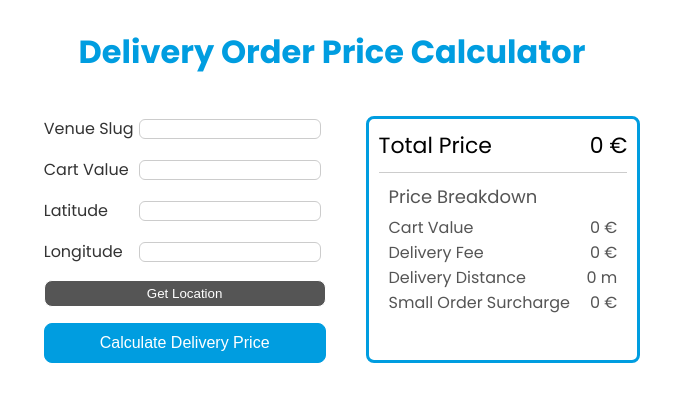
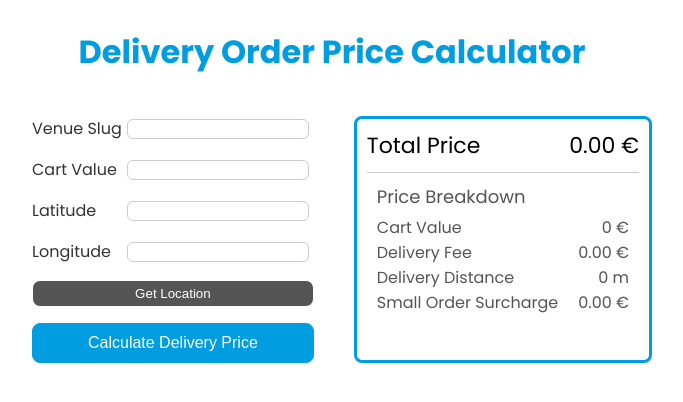
Before and after one commit to ito-miyuki/delivery-order-price-calculator, a React (Vite) app: page / in a window 1280 px wide. Shown: the top 402 px of the page, without its empty margins (308-991 px from the left). Built offline with nearby package versions, Linux system fonts and the light colour scheme.

Commit message:
fixed price format

```diff
--- a/src/components/DeliveryPrice.tsx
+++ b/src/components/DeliveryPrice.tsx
@@ -18,21 +18,21 @@ function DeliveryPrice({
     return (
         <div className="delivery-price-container">
             <div className="total-value">
-                <span className="topic">Total Price</span><span className="value">{total} €</span>
+                <span className="topic">Total Price</span><span className="value">{(total / 100).toFixed(2)} €</span>
             </div>
             <hr className="divider" />
             <p className="breakdown">Price Breakdown</p>
             <div className="breakdown-value">
-                <span className="topic">Cart Value</span><span className="value">{cartValue ?? 0} €</span>
+                <span className="topic">Cart Value</span><span className="value">{cartValue ? cartValue : 0} €</span>
             </div>
             <div className="breakdown-value">
-                <span className="topic">Delivery Fee</span><span className="value">{deliveryFee} €</span>
+                <span className="topic">Delivery Fee</span><span className="value">{(deliveryFee / 100).toFixed(2)} €</span>
             </div>
             <div className="breakdown-value">
                 <span className="topic">Delivery Distance</span><span className="value">{deliveryDis} m</span>
             </div>
             <div className="breakdown-value">
-                <span className="topic">Small Order Surcharge</span><span className="value">{surcharge} €</span>
+                <span className="topic">Small Order Surcharge</span><span className="value">{(surcharge / 100).toFixed(2)} €</span>
             </div>
         </div>
     );
--- a/src/components/Form.tsx
+++ b/src/components/Form.tsx
@@ -104,7 +104,7 @@ function Form({
                         value={cartValue || ""}
                         onChange={(e) => setCartValue(Number(e.target.value))}
                         data-test-id="cartValue"
-                        data-raw-value={cartValue}
+                        data-raw-value={cartValue ? cartValue* 100 : 0}
                     />
                 </div>
                 <div className="form-group">
--- a/src/utils/calculateFee.ts
+++ b/src/utils/calculateFee.ts
@@ -18,8 +18,9 @@ const calculateDistance = (
         Math.sin(dLon / 2);
 
     const c = 2 * Math.atan2(Math.sqrt(a), Math.sqrt(1 - a));
-    return Math.round(R * c); // 距離 (km)
+    return Math.round(R * c * 1000); // 距離 (km)
 };
+
 
 const calculateDeliveryFee = (
     distance: number,
@@ -36,7 +37,6 @@ const calculateDeliveryFee = (
     // 配送不可の場合
     return null;
 };
-
 
 export type FeeCalculationResult = {
     smallOrderFee: number;
@@ -102,10 +102,10 @@ const calculateFee = ({
         };
     }
 
-    const smallOrderFee = cartValue < orderMinimum ? orderMinimum - cartValue : 0;
+    const smallOrderFee = (cartValue * 100) < orderMinimum ? orderMinimum - (cartValue * 100) : 0;
     const deliveryDis = calculateDistance(venueLatitude, venueLongitude, userLatitude, userLongitude);
 
-    const deliveryFee = calculateDeliveryFee(deliveryDis * 1000, basePrice, distanceRanges);
+    const deliveryFee = calculateDeliveryFee(deliveryDis, basePrice, distanceRanges);
     if (deliveryFee === null) {
         console.error("Delivery is not available for this distance.");
         return {
@@ -116,7 +116,7 @@ const calculateFee = ({
         };
     }
 
-    const totalPrice = cartValue + smallOrderFee + deliveryFee;
+    const totalPrice = (cartValue * 100) + smallOrderFee + deliveryFee;
 
     return {
         smallOrderFee,
```
